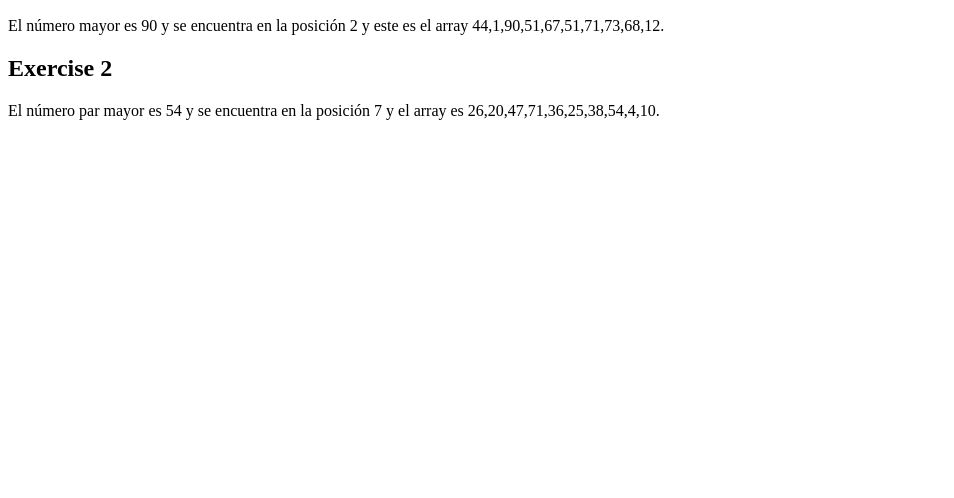
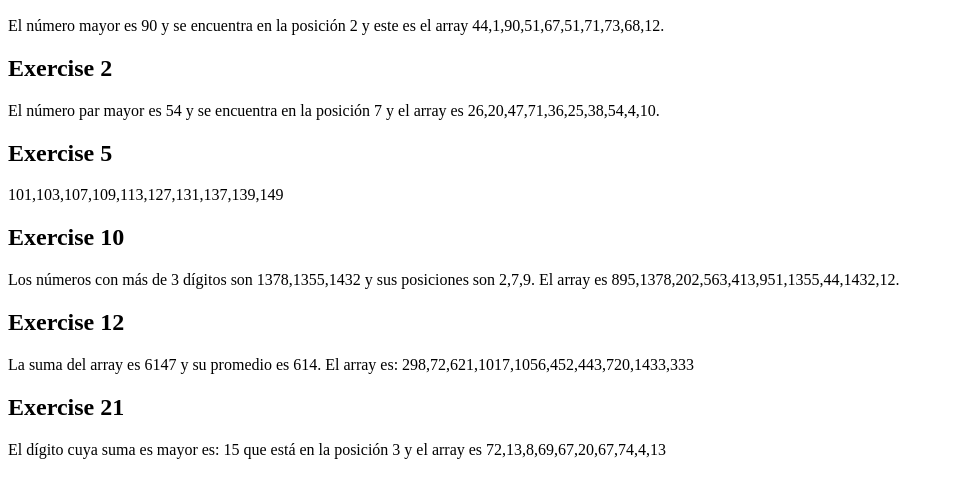
Before and after one commit to andresbolivar07/Practicas_js, a plain HTML site: page Ejercicios_Laboratoria/arrays.html in a window 1280 px wide. Shown: the part 110-608 px from the top of the page, without its empty margins (0-954 px from the left). Drawn offline with Linux system fonts and the light colour scheme.

Commit message:
feat: exercies 5, 10, 12 and 21

```diff
--- a/Ejercicios_Laboratoria/arrays.html
+++ b/Ejercicios_Laboratoria/arrays.html
@@ -12,6 +12,14 @@
     <div id="exercise1"></div>
     <h2>Exercise 2</h2>
     <div id="exercise2"></div>
+    <h2>Exercise 5</h2>
+    <div id="exercise5"></div>
+    <h2>Exercise 10</h2>
+    <div id="exercise10"></div>
+    <h2>Exercise 12</h2>
+    <div id="exercise12"></div>
+    <h2>Exercise 21</h2>
+    <div id="exercise21"></div>
 </body>
 <script>
     // 1. Leer 10 enteros, almacenarlos en un vector y determinar en qué posición del vector está el
@@ -71,5 +79,116 @@
     }
     const result2 = document.getElementById("exercise2");
     result2.innerHTML = exercise2();
+
+//5. Almacenar en un vector de 10 posiciones los 10 números primos comprendidos entre 100 y
+//   300. Luego mostrarlos en pantalla.
+
+const isPrime = (number) => {
+    for (let i = 2; i < number; i++) {
+        if (number % i === 0) {
+        return false;
+        }
+    }
+    return true;
+    }
+    const exercise5 = () => {
+    primeNumbers = [];
+    let count = 0;
+    for (let i = 100; i < 300; i++) {
+        if (isPrime(i)) {
+        count++;
+        primeNumbers.push(i);
+            }
+
+        if (count == 10) {
+        break;
+        }
+    }
+    return primeNumbers;
+    }
+
+    const result3 = document.getElementById("exercise5");
+    result3.innerHTML = exercise5();
+
+//10. Leer 10 números enteros, almacenarlos en un vector y determinar en qué posiciones se
+//    encuentran los números con mas de 3 dígitos.
+
+const exercise10 = () => {
+
+    const randomNumbers = [];
+    for (let i = 0; i < 10; i++) {
+        randomNumbers.push(Math.floor(Math.random() * 1500));
+    }
+let threeDigits = [];
+let threeDigitsPosition = [];
+
+    for(let i= 1; i < randomNumbers.length; i++) {
+        if (randomNumbers[i] > 999 ) {
+                threeDigits.push(randomNumbers[i]);
+                threeDigitsPosition.push(i + 1);
+        }
+    }
+    const oneNumber = `El número con más de 3 dígitos es ${ threeDigits } y su posición es ${ threeDigitsPosition }. El array es ${randomNumbers}.`;
+
+    const manyNumbers = `Los números con más de 3 dígitos son ${ threeDigits } y sus posiciones son ${ threeDigitsPosition }. El array es ${randomNumbers}.`;
+
+    return threeDigits.length < 2 ? oneNumber : manyNumbers;
+}
+const result4 = document.getElementById("exercise10");
+result4.innerHTML = exercise10();
+
+// 12. Leer 10 números enteros, almacenarlos en un vector y determinar a cuánto es igual el
+// promedio entero de los datos del vector.
+
+const exercise12 = () => {
+
+    const randomNumbers = [];
+    for (let i = 0; i < 10; i++) {
+        randomNumbers.push(Math.floor(Math.random() * 1500));
+    }
+let totalArray = 0;
+let promtotalArray = 0;
+
+    for (let i = 1; i < randomNumbers.length; i++) {
+            totalArray = totalArray + randomNumbers[i];
+            promtotalArray = parseInt(totalArray / 10);
+    }
+    return `La suma del array es ${ totalArray } y su promedio es ${ promtotalArray }. El array es: ${ randomNumbers }`;
+}
+const result5 = document.getElementById("exercise12");
+result5.innerHTML = exercise12();
+
+// 21. Leer 10 números enteros, almacenarlos en un vector y determinar en qué posición está el número cuya suma de dígitos sea la mayor.
+
+const exercise21 = () => {
+
+    const randomNumbers = [];
+    for (let i = 0; i < 10; i++) {
+        randomNumbers.push(Math.floor(Math.random() * 100));
+    }
+let arraySumDigits = [];
+let sumDigits = 0;
+
+    for(let i = 0; i < randomNumbers.length; i++) {
+        if(randomNumbers[i] > 9) {
+            sumDigits = ((parseInt(randomNumbers[i] / 10)) + (randomNumbers[i] % 10));
+            arraySumDigits.push(sumDigits);
+        }
+    }
+let maxDigit = 0;
+let maxDigitposition = 1;
+
+    for (let i = 0; i < arraySumDigits.length; i++) {
+        if (arraySumDigits[i] > maxDigit) {
+
+            maxDigit = arraySumDigits[i];
+            maxDigitposition= i + 1;
+        }
+    }
+    return `El dígito cuya suma es mayor es: ${ maxDigit } que está en la posición ${ maxDigitposition } y el array es ${ randomNumbers }`;
+}
+const result6 = document.getElementById("exercise21");
+result6.innerHTML = exercise21();
+
 </script>
 </html>
```
